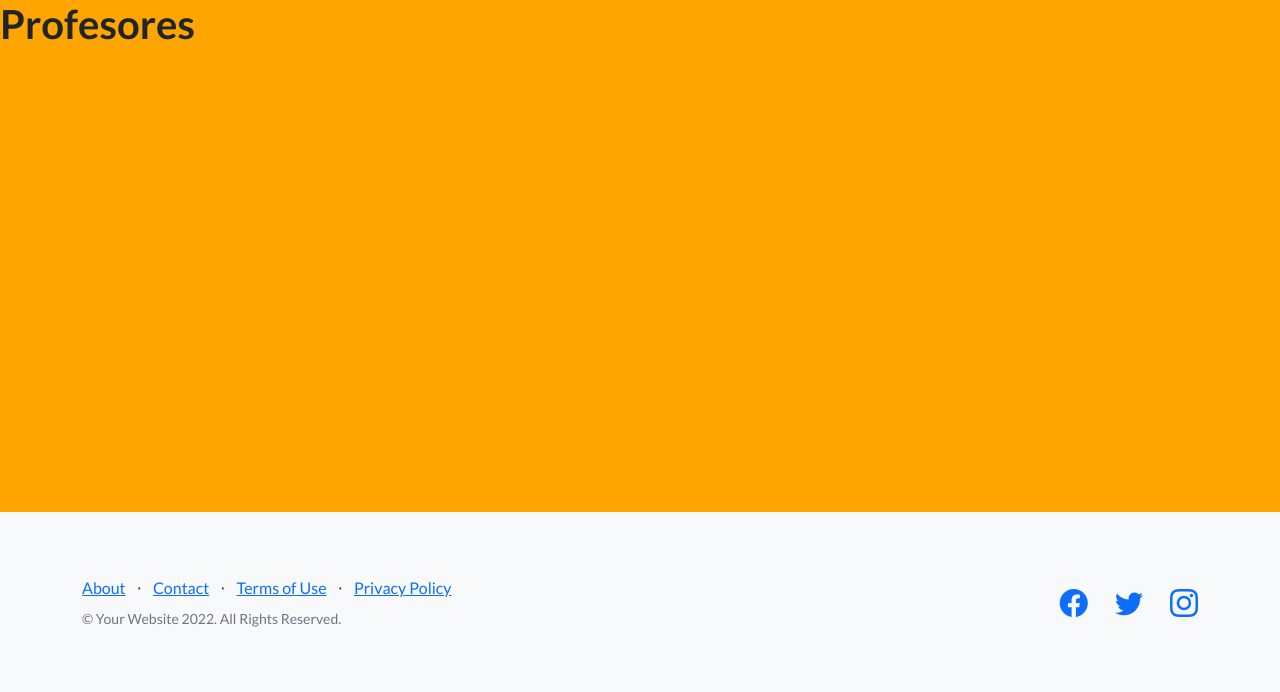
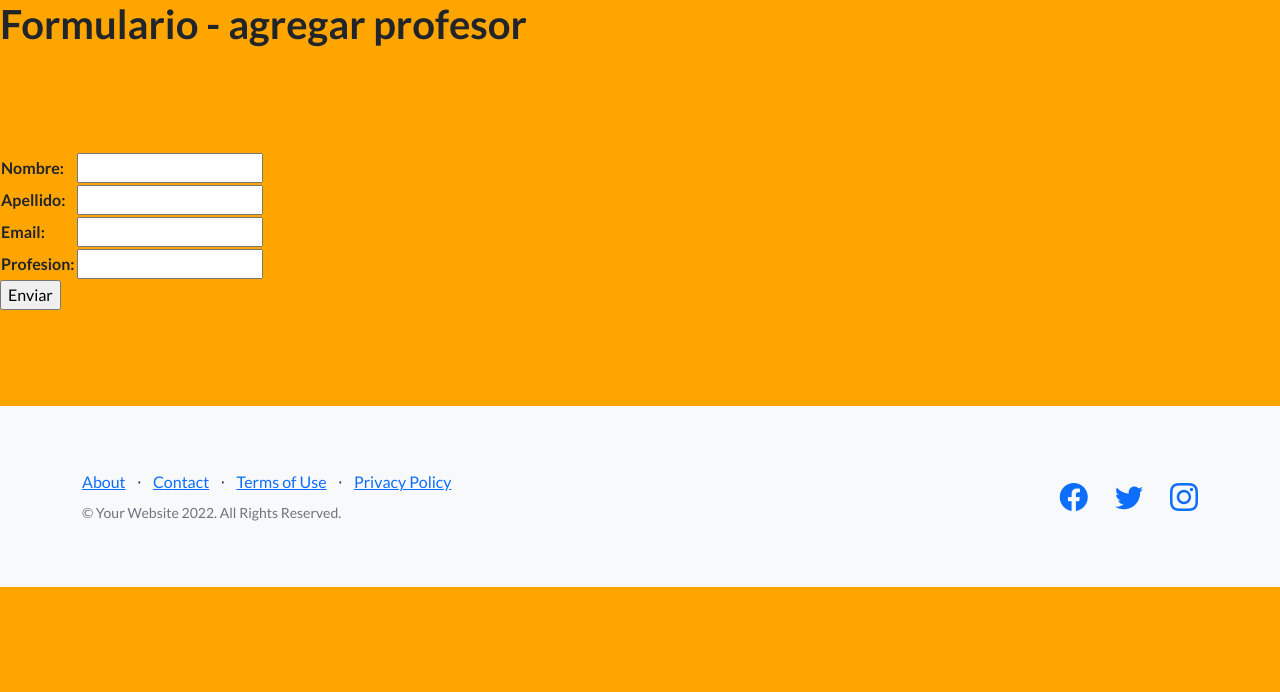
Before and after one commit to BALBA123/proyecto_coder, a Django app: page /AppCode/profesores in a window 1280 px wide. Shown: the part 66-758 px from the top of the page. Run offline with Django 4.2, Linux system fonts and the light colour scheme; some libraries are stand-ins or nearby versions.

Commit message:
formulario profesores andando

```diff
--- a/AppCode/forms.py
+++ b/AppCode/forms.py
@@ -1,8 +1,15 @@
 from django import forms
 
 
-class cursoFormulario(forms.Form):
+class CursoFormulario(forms.Form):
 
     #especificar los campos
     curso = forms.CharField(max_length= 30)
     camada = forms.IntegerField()
+
+class ProfesorFormulario(forms.Form):
+
+    Nombre = forms.CharField(max_length = 30)
+    Apellido = forms.CharField(max_length = 30)
+    Email = forms.EmailField()
+    Profesion = forms.CharField(max_length = 30)
--- a/AppCode/templates/AppCode/curso.html
+++ b/AppCode/templates/AppCode/curso.html
@@ -16,9 +16,10 @@
         <h1>Cursos</h1>
         <br>
         <br>
-        <a class="button" href="cursoFormulario">crear curso</a>
+        <a class="button" href="cursoFormulario">Crear Curso</a>
         <br>
         <br>
+        <a class="button" href="buscador">Buscar Curso</a>
         <br>
         <br>
         <br>
--- a/AppCode/templates/AppCode/cursoFormulario.html
+++ b/AppCode/templates/AppCode/cursoFormulario.html
@@ -15,7 +15,7 @@
     <body style="background-color: lightblue;">
         <h1>formulario para los cursos</h1>
         <br>
-        {% if miformulario.errors %}
+        {% if miFormulario.errors %}
 
         <p style="background-color: red;">estan mal los datos revisar</p>
 
@@ -23,12 +23,12 @@
 
         <br>
         <br>
-        <form action="" method="post"> {% csrf_token %}
+        <form action="" method="post"> {% csrf_token %} <!--token para que ande el formulario con djngo-->
 
             <!--aca esta la magia de Django supuestamente...-->
             <table>
 
-                {{ miFormulario.as_table}}
+                {{ miFormulario.as_table }}
 
             </table>
 
--- a/AppCode/templates/AppCode/profesores.html
+++ b/AppCode/templates/AppCode/profesores.html
@@ -12,22 +12,29 @@
     </head>
 
     <body style="background-color: orange;">
-        <h1>Profesores</h1>
+        <h1>Formulario - agregar profesor</h1>
         <br>
         <br>
+        {% if miFormulario.errors %}
+
+        <p style="background-color: red;">estan mal los datos revisar</p>
+
+        {% endif %}
+
         <br>
         <br>
-        <br>
-        <br>
-        <br>
-        <br>
-        <br>
-        <br>
-        <br>
-        <br>
-        <br>
-        <br>
-        <br>
+        <form action="" method="post"> {% csrf_token %} <!--token para que ande el formulario con djngo-->
+
+            <!--aca esta la magia de Django supuestamente...-->
+            <table>
+
+                {{ miFormulario.as_table }}
+
+            </table>
+
+            <input type="submit", value="Enviar">
+
+        </form>
         <br>
         <br>
         <br>
--- a/AppCode/urls.py
+++ b/AppCode/urls.py
@@ -6,13 +6,18 @@ urlpatterns = [
 
     path('inicio', views.inicio), #esta era nuestra primer view
     path('curso', views.curso),
-    path('profesores', views.profesores),
+    #path('profesores', views.profesores),
     path('estudiantes', views.estudiantes),
     path('entregables', views.entregables, name="entregables"),# esta url tiene "name" para que pueda ser llamada desde un boton en los html(padre)
 
     path('cursos', views.cursoFunc, name="Cursos"), # este tira error... a buscar.
             #ya anda habia cambiado los models y no habia echo un migrate por lo que no coincidia el model con la base de datos
     path('cursoFormulario', views.cursoFormularios, name="cursoFormulario"),
+    path('profesores', views.profesorFormulario, name="profesores"),
+
+
+    path('buscador', views.buscador, name="buscador"),
+    path('buscar/', views.buscar, name="buscar"),
 
 ]
 
--- a/AppCode/views.py
+++ b/AppCode/views.py
@@ -1,9 +1,10 @@
 from distutils.log import info
+import re
 from xml.dom.minidom import Document
 from django.shortcuts import render
 from django.http import HttpResponse
-from AppCode.models import cursos
-from AppCode.forms import cursoFormulario
+from AppCode.models import cursos, profesor
+from AppCode.forms import CursoFormulario, ProfesorFormulario
 
 
 # Create your views here.
@@ -52,7 +53,7 @@ def entregables(request):
 def cursoFormularios(request):
     if request.method == "POST":
 
-        miFormulario = cursoFormulario(request.POST) # aca llega toda la info del HTML
+        miFormulario = CursoFormulario(request.POST) # aca llega toda la info del HTML
 
         print(miFormulario)
 
@@ -67,5 +68,50 @@ def cursoFormularios(request):
             return render(request, "AppCode/curso.html")
     else:
 
-        miFormulario = cursoFormulario() #formulario vacio para construir el HTML
+        miFormulario = CursoFormulario() #formulario vacio para construir el HTML
         return render(request, "AppCode/cursoFormulario.html", {"miFormulario":miFormulario})
+
+def profesorFormulario(request):
+    if request.method == "POST":
+
+        miFormulario = ProfesorFormulario(request.POST)
+
+        print(miFormulario)
+
+        if miFormulario.is_valid:
+
+            info = miFormulario.cleaned_data
+            #print(info) #esto muestra el diccionario para ver mejor los datos ya pasados a limpio
+            profe = profesor (nombre=info['Nombre'], apellido=info['Apellido'], email=info['Email'], profesion=info['Profesion'])
+            # las key´s al pasarce al html se pone la primera letra en mayuscula???
+            profe.save()
+
+            return render(request, "AppCode/inicio.html")
+
+    else:
+
+        miFormulario = ProfesorFormulario()
+        return render(request, "AppCode/profesores.html", {"miFormulario":miFormulario})
+
+
+
+def buscador(request):
+
+    return render(request, "AppCode/buscador.html")
+
+def buscar(request):
+    #respuesta = f"estoy buscando la camada nro: {request.GET['camada']}"
+    #return HttpResponse(respuesta)
+    if request.GET['camada']:
+
+        camada =request.GET['camada'] # aca solo renvio lo que piden
+        print(camada)
+        nombreCurso = cursos.objects.filter(camada__icontains=camada) # este es el verdadero buscador
+        print(nombreCurso)
+# el buscador entre al modelo cursos, a sus objetos y filtra en la key camada. primer camada es la variable de la funcion y la segunda es la key del diccionario de la base de datos
+        return render(request, "AppCode/buscador.html", {"curso":nombreCurso, "camada":camada})
+
+    else:
+        respuesta = "no ingresaste numero de camada"
+
+    return render(request, "AppCode/buscador.html")
```
Also changed, not shown: AppCode/templates/AppCode/buscador.html (added, +41 -0 lines), AppCode/templates/AppCode/resultadoBusqueda.html (added), db.sqlite3.
